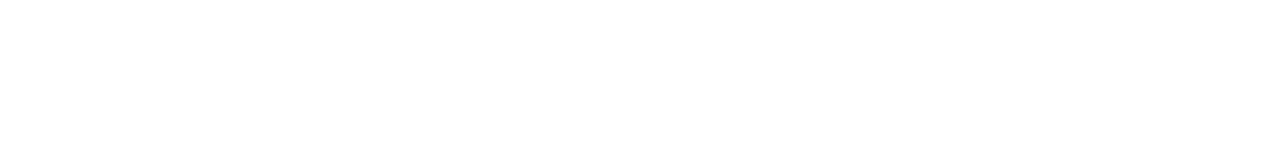
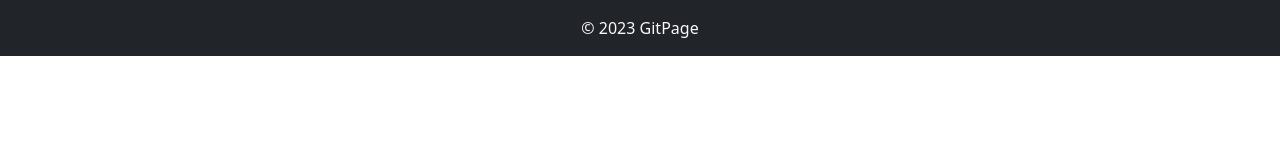
Before and after one commit to fcorguez92/gitpage, a plain HTML site: page index.html in a window 1280 px wide. Drawn offline with nearby package versions, Linux system fonts and the light colour scheme.

Commit message:
Footer sin terminar

```diff
--- a/index.html
+++ b/index.html
@@ -9,10 +9,19 @@
     <script src="https://cdn.jsdelivr.net/npm/bootstrap@5.2.1/dist/js/bootstrap.min.js"
     integrity="sha384-7VPbUDkoPSGFnVtYi0QogXtr74QeVeeIs99Qfg5YCF+TidwNdjvaKZX19NZ/e6oz" crossorigin="anonymous"></script>
 
+
+    </head>
+
     <title>GitPage</title>
 </head>
 <body>
-    <h2></h2>
+
+    <footer class="footer mt-auto py-3 bg-dark">
+        <div class="container text-center">
+            <span class="text-light">© 2023 GitPage</span>
+        </div>
+    </footer>
+
 
 
 </body>
```
